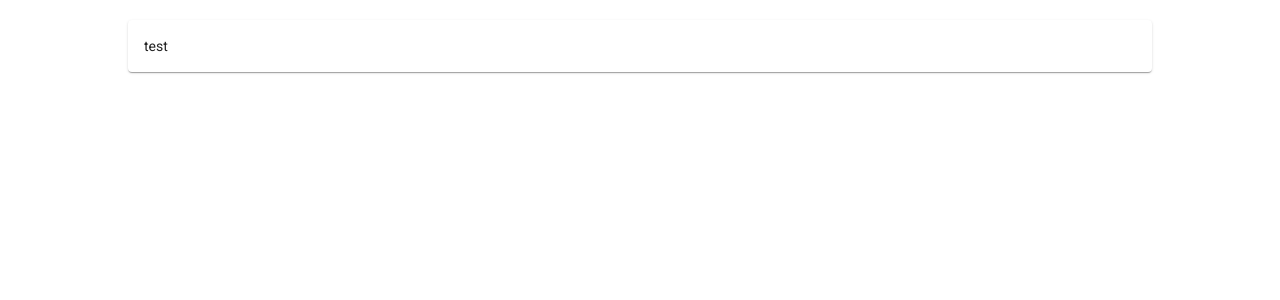
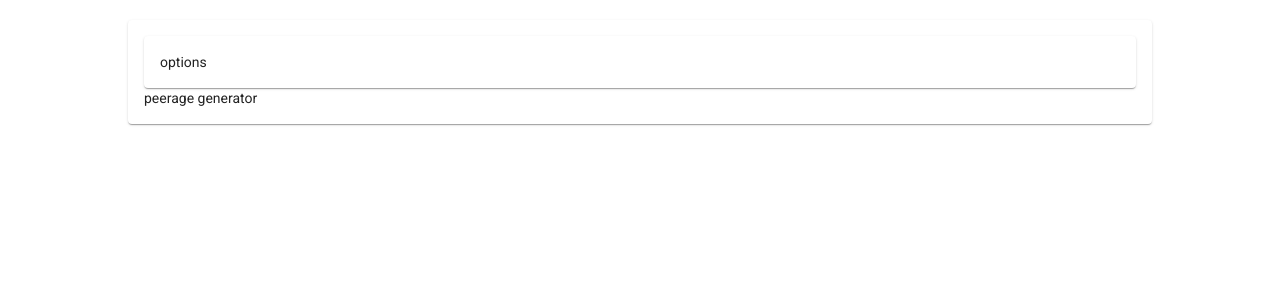
Before and after one commit to boogermanus/PeerageGenerator, an Angular app: page / in a window 1280 px wide. Shown: the top 300 px of the page. Built offline with nearby package versions, Linux system fonts and the light colour scheme.

Commit message:
options component

```diff
--- a/src/app/app.module.ts
+++ b/src/app/app.module.ts
@@ -6,10 +6,12 @@ import { AppComponent } from './app.component';
 import { BrowserAnimationsModule } from '@angular/platform-browser/animations';
 import { PeerageGeneratorComponent } from './components/peerage-generator/peerage-generator.component';
 import {MatCardModule} from "@angular/material/card";
+import { OptionsComponent } from './components/options/options.component';
 @NgModule({
   declarations: [
     AppComponent,
-    PeerageGeneratorComponent
+    PeerageGeneratorComponent,
+    OptionsComponent
   ],
   imports: [
     BrowserModule,
--- /dev/null
+++ b/src/app/components/options/options.component.html
@@ -0,0 +1,5 @@
+<div>
+  <mat-card>
+    options
+  </mat-card>
+</div>
--- /dev/null
+++ b/src/app/components/options/options.component.ts
@@ -0,0 +1,15 @@
+import { Component, OnInit } from '@angular/core';
+
+@Component({
+  selector: 'app-options',
+  templateUrl: './options.component.html',
+  styleUrls: ['./options.component.css']
+})
+export class OptionsComponent implements OnInit {
+
+  constructor() { }
+
+  ngOnInit(): void {
+  }
+
+}
--- a/src/app/components/peerage-generator/peerage-generator.component.html
+++ b/src/app/components/peerage-generator/peerage-generator.component.html
@@ -1,5 +1,6 @@
 <div class="d-flex justify-content-center">
   <mat-card>
-    <p>test</p>
+    <app-options></app-options>
+    peerage generator
   </mat-card>
 </div>
```
Also changed, not shown: src/app/components/options/options.component.css (added), 1 other file (tests, documents, lock files or other folders).
